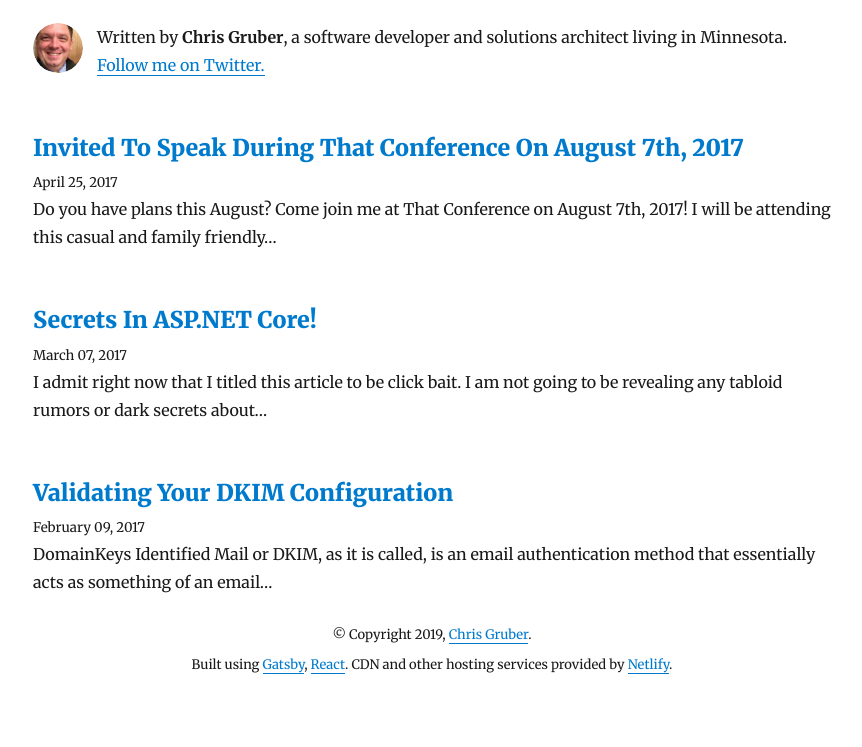
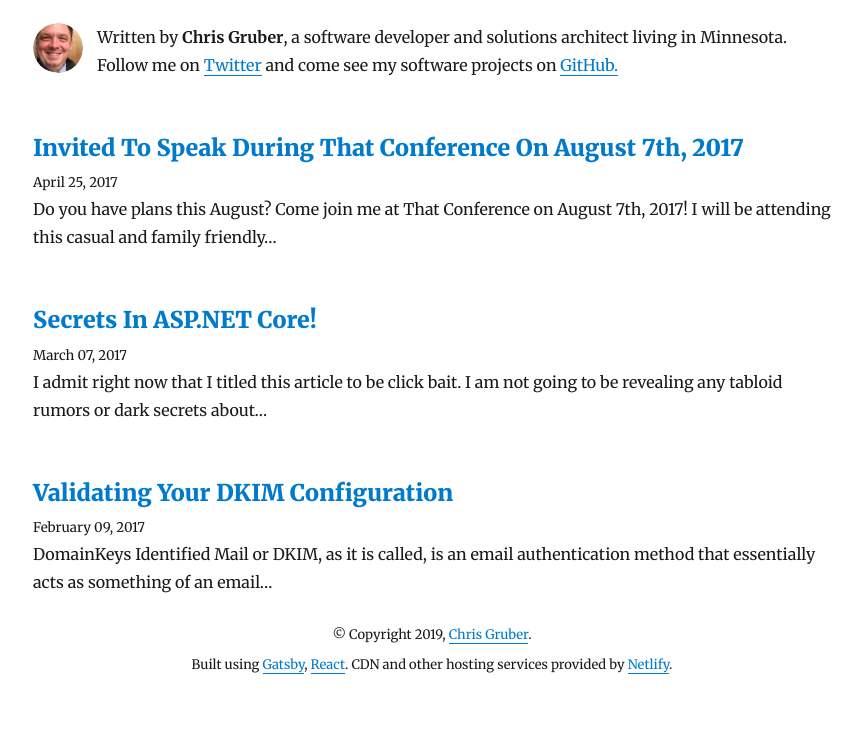
Before and after one commit to gruberchris/chrisgruberblog, a Gatsby site: page / in a window 1280 px wide. Shown: the part 271-1018 px from the top of the page, without its empty margins (208-1070 px from the left). Built offline with nearby package versions, Linux system fonts and the light colour scheme; Gatsby itself is replaced by a stand-in of ours; some packages are replaced by stand-ins of ours.

Commit message:
update bio with my twitter and github profiles call to action

```diff
--- a/src/components/Bio.js
+++ b/src/components/Bio.js
@@ -35,9 +35,21 @@ function Bio() {
               }}
             >
               Written by <strong>{author}</strong>, a software developer and
-              solutions architect living in Minnesota.{" "}
-              <a href={`https://twitter.com/${social.twitter}`}>
-                Follow me on Twitter.
+              solutions architect living in Minnesota. Follow me on{" "}
+              <a
+                href={`https://twitter.com/${social.twitter}`}
+                rel="noopener noreferrer"
+                target="_blank"
+              >
+                Twitter
+              </a>{" "}
+              and come see my software projects on{" "}
+              <a
+                href={`https://github.com/gruberchris`}
+                rel="noopener noreferrer"
+                target="_blank"
+              >
+                GitHub.
               </a>
             </p>
           </div>
```
